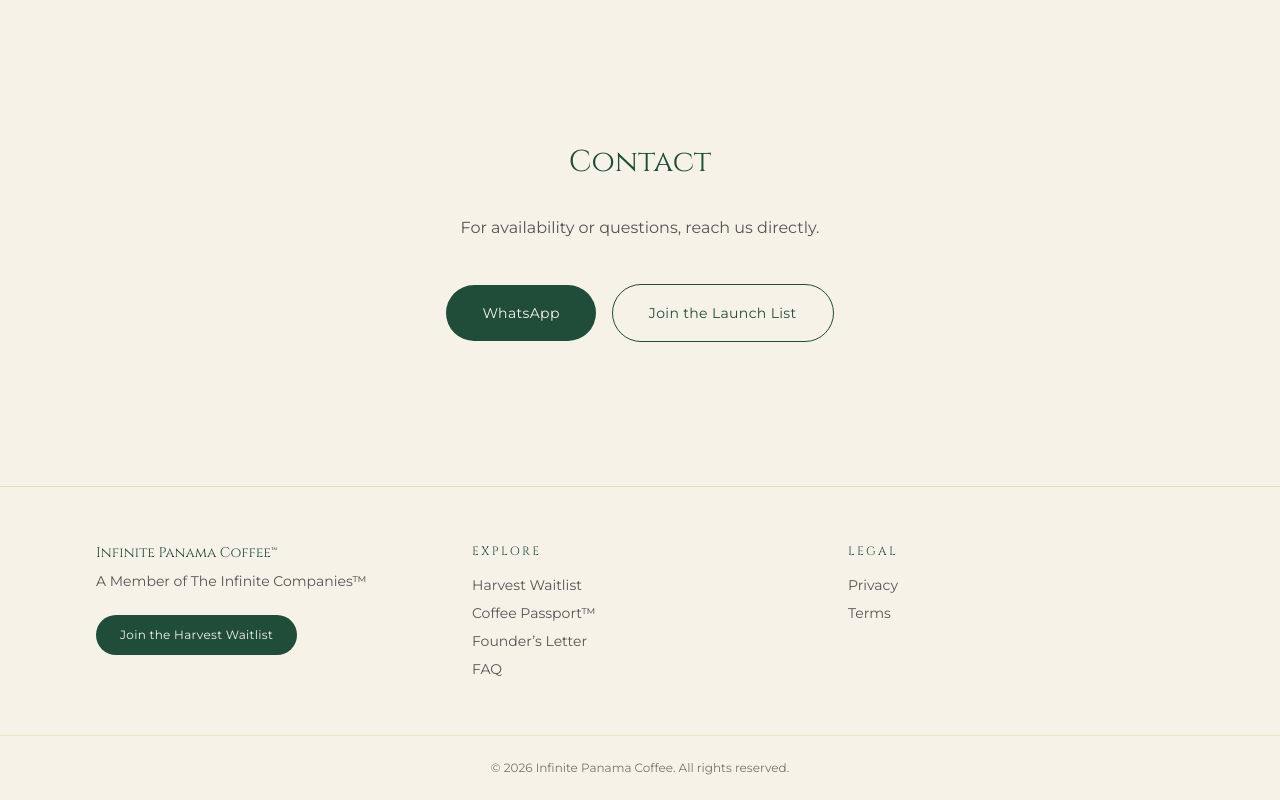
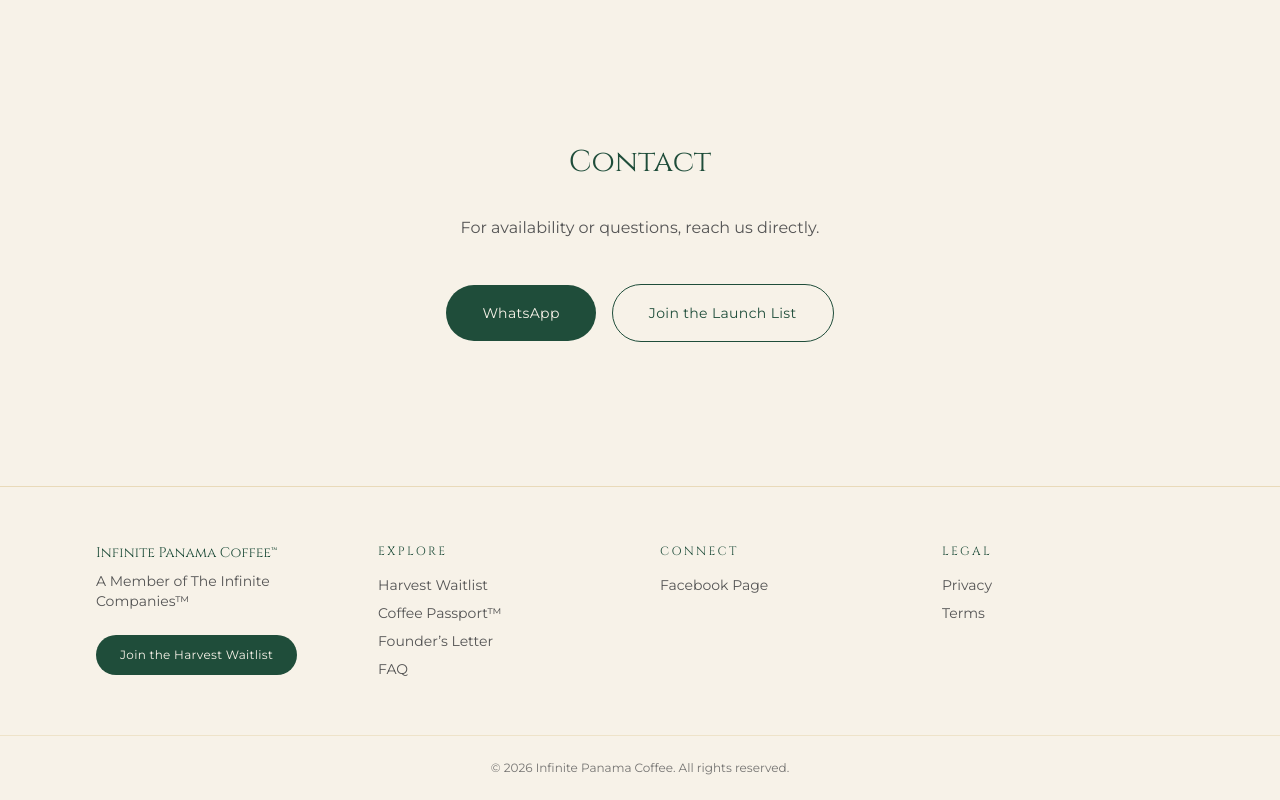
Before and after one commit to joncflink/infinitepanamacoffee-net, a Next.js app: page / in a window 1280 px wide. Shown: the part 6399-7199 px from the top of the page. Built offline with nearby package versions, Linux system fonts and the light colour scheme.

Commit message:
Add Infinite Panama Coffee Facebook Page link

```diff
--- a/components/home/SiteFooter.tsx
+++ b/components/home/SiteFooter.tsx
@@ -1,13 +1,14 @@
 import Link from "next/link";
 
 const linkClass = "py-1 transition-colors duration-300 hover:text-forest";
+const FACEBOOK_PAGE_URL = "https://www.facebook.com/profile.php?id=61595539289069&sk=about";
 
 export default function SiteFooter() {
   const year = new Date().getFullYear();
 
   return (
     <footer className="w-full border-t border-gold/30 bg-cream text-sm text-dark-gray">
-      <div className="mx-auto grid max-w-6xl gap-10 px-6 py-14 sm:grid-cols-3 sm:px-8">
+      <div className="mx-auto grid max-w-6xl gap-10 px-6 py-14 sm:grid-cols-4 sm:px-8">
         <div>
           <p className="font-heading text-forest">Infinite Panama Coffee™</p>
           <p className="mt-2">A Member of The Infinite Companies™</p>
@@ -24,6 +25,16 @@
             <li><Link href="/#faq" className={linkClass}>FAQ</Link></li>
           </ul>
         </nav>
+        <nav aria-label="Connect">
+          <p className="font-heading text-xs tracking-[0.2em] text-forest">CONNECT</p>
+          <ul className="mt-4 space-y-2">
+            <li>
+              <a href={FACEBOOK_PAGE_URL} target="_blank" rel="noreferrer" className={linkClass}>
+                Facebook Page
+              </a>
+            </li>
+          </ul>
+        </nav>
         <nav aria-label="Legal">
           <p className="font-heading text-xs tracking-[0.2em] text-forest">LEGAL</p>
           <ul className="mt-4 space-y-2">
```
